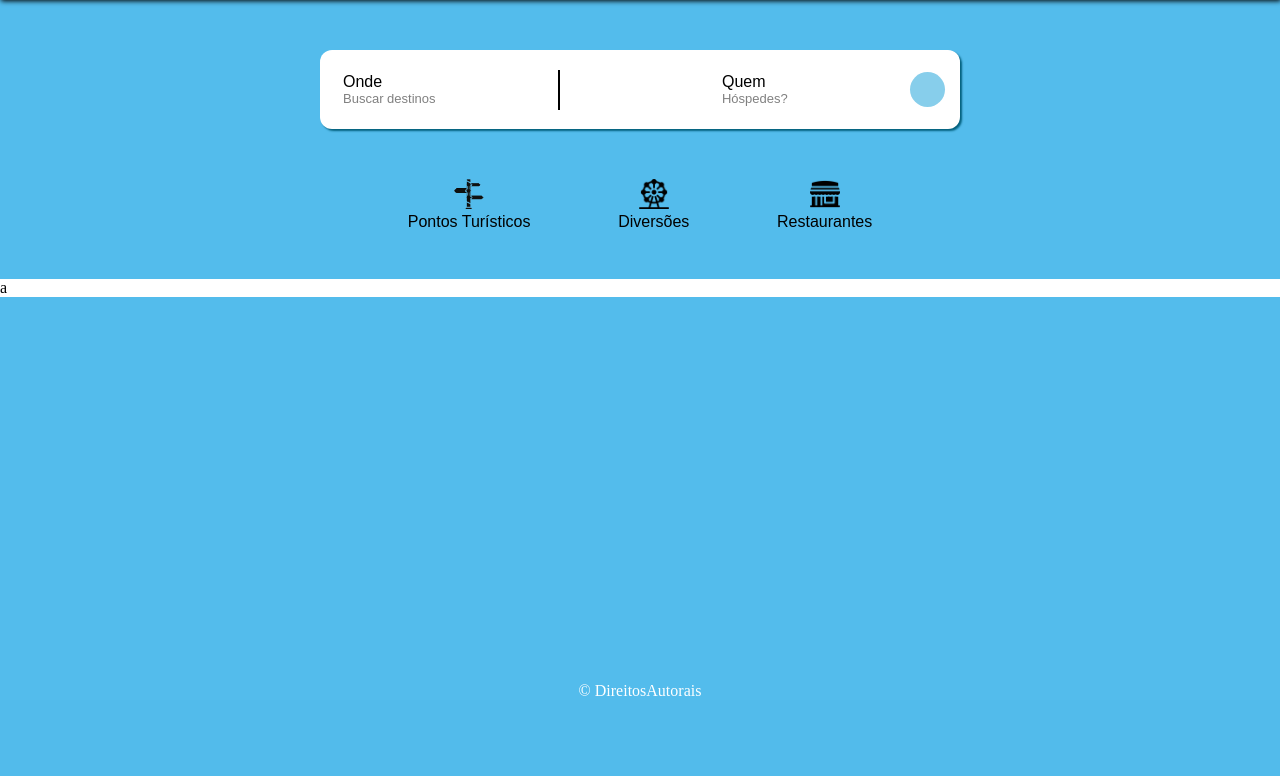
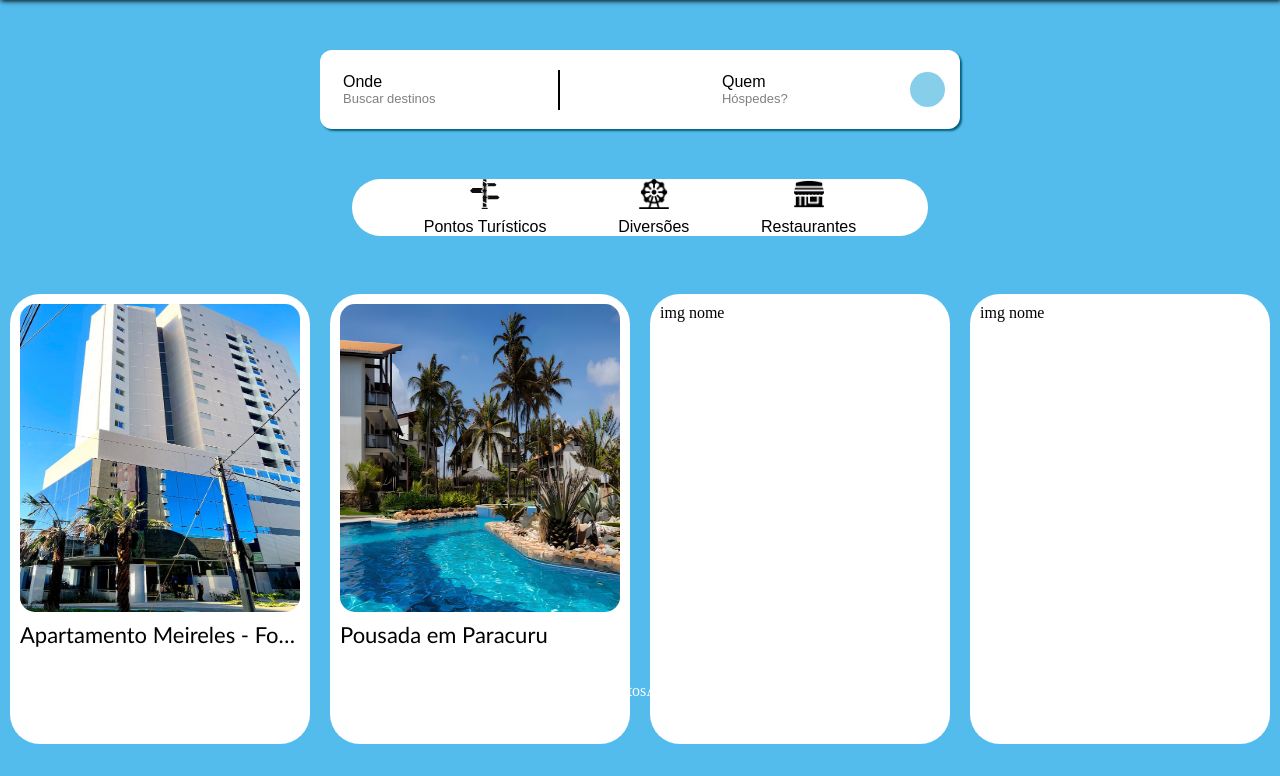
Before and after one commit to joaovithorbarros/SiteDeHotelaria, a PHP site: page / in a window 1280 px wide. Shown: the part 100-876 px from the top of the page. Before the commit the page ends 796 px from the top, so only its background shows below. Run offline with PHP 8.4, Linux system fonts and the light colour scheme.

Commit message:
SECE : Version 5.0

```diff
--- a/CSS/index..css
+++ b/CSS/index.css
@@ -103,7 +103,15 @@ header
         margin-right: 130px;
         cursor: pointer;
 
+        .cad
+        {
+        text-decoration: none;
+        color: black;
+        }
+
     }
+
+
 
 }
 
@@ -175,19 +183,57 @@ header
 
 .icones
 {
-    width: 50%;
+    width: 45%;
     align-items: center;
     margin: auto;
     display: flex;
     justify-content: space-evenly;
     text-align: center;
     font-family: sans-serif;
+    border-radius: 50px;
+    background-color: white;
+
+    img
+    {
+        margin-bottom: 5px;
+    }
 }
 
 .conteudoh
 {
-    margin-top: 3rem;
-    background-color: #fff;
+    margin: 3rem 0 0 0;    justify-content: space-evenly;
+    display: flex;
+    flex-wrap: wrap;
+    border-radius: 30px 30px 0 0;
+
+    .box
+    {
+        padding: 10px 10px 0 10px;
+        background-color: #fff;
+        border-radius: 30px;
+        margin: 10px;
+        width: 300px;
+        height: 450px;
+        margin-bottom: 2rem;
+        cursor: pointer;
+    }
+
+    img
+    {
+        width: 100%;
+        height: 70%;
+        border-radius: 15px;
+        margin-bottom: 5px;
+    }
+
+    p
+    {
+        font-size: 22px;
+        font-family: 'Gill Sans', 'Gill Sans MT', Calibri, 'Trebuchet MS', sans-serif;
+        text-overflow: ellipsis;
+        white-space: nowrap;
+        overflow: hidden;
+    }
 }
 
 footer
@@ -255,7 +301,12 @@ footer
         justify-content: center;
     }
 
-    section
+    .pesquisa
+    {
+        width: 70%;
+    }
+
+    .icones
     {
         width: 70%;
     }
--- a/index.php
+++ b/index.php
@@ -4,7 +4,7 @@
     <meta charset="UTF-8">
     <meta name="viewport" content="width=device-width, initial-scale=1.0">
     <title>SECE | Experiências e hospedagem</title>
-    <link rel="stylesheet" href="./CSS/index..css">
+    <link rel="stylesheet" href="./CSS/index.css">
     <link rel="stylesheet" href="./CSS/reset.css">
     <link href='https://unpkg.com/boxicons@2.1.4/css/boxicons.min.css' rel='stylesheet'>
     <link rel="shortcut icon" href="./IMAGENS/favicon.ico" type="image/x-icon">
@@ -27,8 +27,8 @@
             </div>
             <div class = "profileBox" id = "profileBox">
                 <div class="contentProfileBox" id="contentProfileBox">
-                    <div class="a-cadastrar" id="a-cadastrar"><a href="cadastro.php">Cadastrar-se</a></div><br>
-                    <div class="a-cadastrar" id="a-cadastrar"><a>Entrar</a></div>
+                    <div class="a-cadastrar" id="a-cadastrar"><a class="cad" href="cadastro.php">Cadastrar-se</a></div><br>
+                    <div class="a-cadastrar" id="a-cadastrar"><a class="cad" href="#">Entrar</a></div>
                 </div>
             </div>
         </div>
@@ -68,7 +68,26 @@
             </div>
         </div>
         <div class="conteudoh">
-            a
+            <div class="box">
+                <img src="./IMAGENS/Ap1.jpeg" alt="">
+                <p>Apartamento Meireles - Fortaleza</p>
+
+            </div>
+            <div class="box">
+                <img src="./IMAGENS/Ap2.jpeg" alt="">
+                <p>Pousada em Paracuru</p>
+
+            </div>
+            <div class="box">
+                img
+                nome
+
+            </div>
+            <div class="box">
+                img
+                nome
+
+            </div>
         </div>
     </section>
 
```
Also changed, not shown: IMAGENS/Ap1.jpeg (added), IMAGENS/Ap2.jpeg (added).
